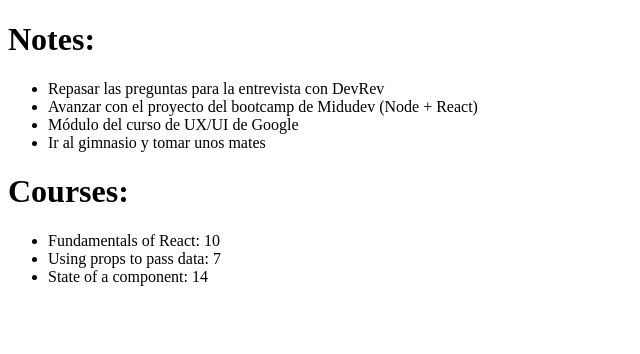
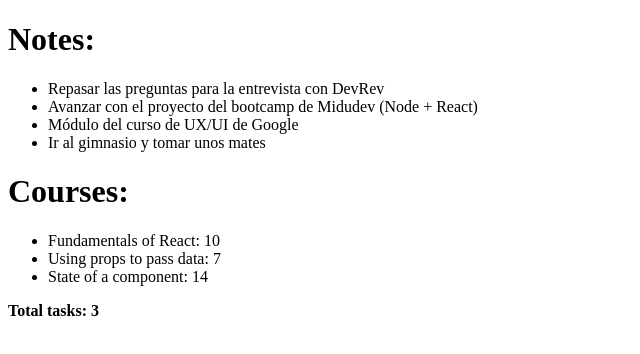
Before and after one commit to gpcoding15/class4-bootcamp, a React (Vite) app in the folder class4-bootcamp/: page / in a window 1280 px wide. Shown: the top 354 px of the page, without its empty margins (0-640 px from the left). Built offline with nearby package versions, Linux system fonts and the light colour scheme.

Commit message:
total tasks added

```diff
--- a/class4-bootcamp/src/App.jsx
+++ b/class4-bootcamp/src/App.jsx
@@ -63,6 +63,7 @@ export const App = () => {
       <ul>
         {courses.parts.map((course) => <Courses key={course.id} name={course.name} exercises={course.exercises}/>)}
       </ul>
+      <p><strong>Total tasks: {courses.parts.length}</strong></p>
     </div>
 
   )
```
